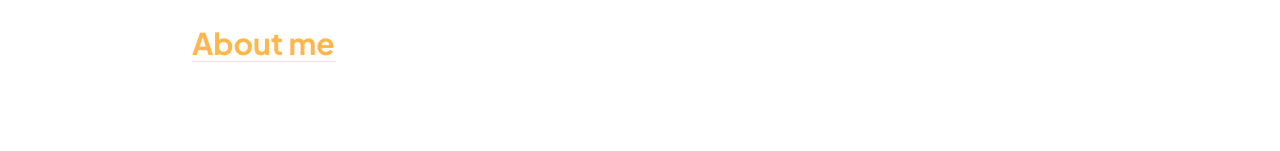
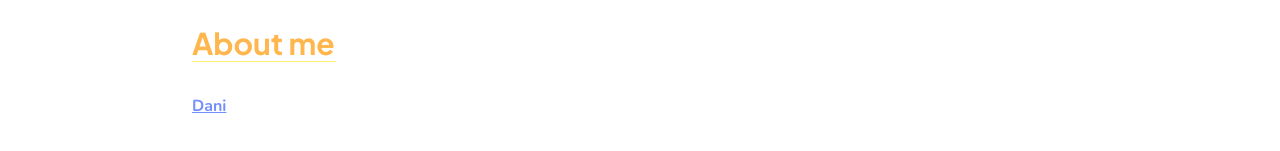
Before and after one commit to PatatoBit/folio, a SvelteKit app: page / in a window 1280 px wide. Shown: the part 1231-1382 px from the top of the page. Built offline with nearby package versions, Linux system fonts and the light colour scheme; no server answers.

Commit message:
links and code on about me

```diff
--- a/src/components/section/About.svelte
+++ b/src/components/section/About.svelte
@@ -43,10 +43,17 @@
 			<h1 class="head">About me</h1>
 			<hr class="w-36" />
 			<p class="mt-2 content text-white">
-				I started my coding journey by writing my first line of code in C#. I was trying out game
-				development as I was inspired by Dani. Eventually, I got bored and quit. But the urge of
-				wanting to code still exists so I tried out many different fields like Machine Learning, App
-				development, etc. But now I landed in Web development and I've been enjoying it so far.
+				I started my coding journey by writing my first line of code in <code>C#</code>. I was
+				trying out game development as I was inspired by
+				<a
+					class="font-bold underline text-niceblue"
+					href="https://www.youtube.com/@Danidev"
+					target="_blank"
+					rel="noreferrer">Dani</a
+				>
+				. Eventually, I got bored and quit. But the urge of wanting to code still exists so I tried out
+				many different fields like Machine Learning, App development, etc. Currently, I've landed on
+				web development and I've been enjoying it so far.
 			</p>
 		</div>
 	</div>
--- a/src/components/section/Main.svelte
+++ b/src/components/section/Main.svelte
@@ -18,9 +18,9 @@
 			<div class="text-white flex flex-col h-full justify-center md:p-0 px-8 ">
 				<div>
 					<h1 class="text-3xl font-bold head">
-						👋 Hi, I&apos;m <span class="text-niceorange">Pat</span>
+						Hi, I&apos;m <span class="text-niceorange">Pat</span>
 					</h1>
-					<hr class="border-niceyellow" />
+					<hr class="border-niceyellow w-36" />
 					<h2 class="content font-bold text-xl mt-3">I'm ...</h2>
 					<ul class="content text-xl">
 						<li>- <span class="text-nicered">{age}</span> years old</li>
```
